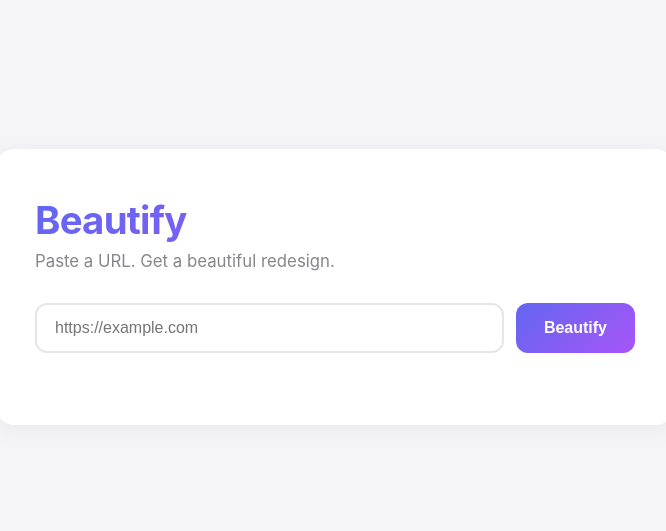
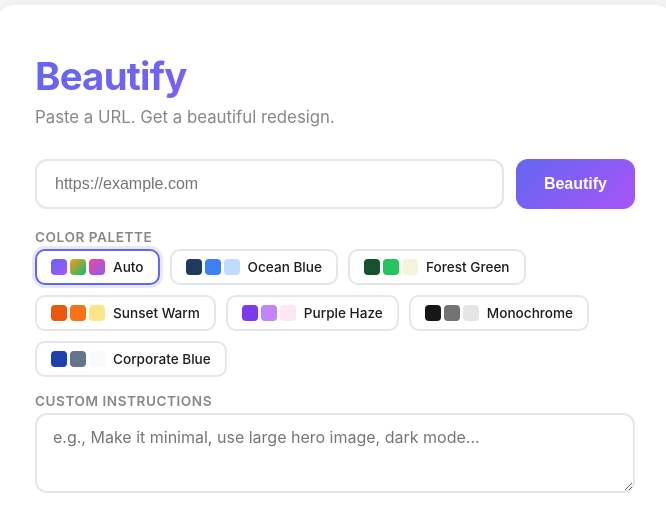
Before and after one commit to kian79/website-beautifier, a plain HTML site: page static/index.html in a window 1280 px wide. Shown: the part 113-644 px from the top of the page, without its empty margins (305-971 px from the left). Drawn offline with Linux system fonts and the light colour scheme.

Commit message:
Enhance the project

```diff
--- a/static/index.html
+++ b/static/index.html
@@ -82,6 +82,81 @@
     button:hover { opacity: 0.9; }
     button:active { transform: scale(0.98); }
     button:disabled { opacity: 0.5; cursor: not-allowed; transform: none; }
+
+    .options {
+      margin-top: 20px;
+      display: flex;
+      flex-direction: column;
+      gap: 16px;
+    }
+
+    label {
+      font-size: 0.85rem;
+      font-weight: 600;
+      color: #86868b;
+      text-transform: uppercase;
+      letter-spacing: 0.04em;
+      margin-bottom: 4px;
+      display: block;
+    }
+
+    .palette-grid {
+      display: flex;
+      flex-wrap: wrap;
+      gap: 10px;
+    }
+
+    .palette-option {
+      display: flex;
+      align-items: center;
+      gap: 8px;
+      padding: 8px 14px;
+      border: 2px solid #e5e5ea;
+      border-radius: 10px;
+      background: #fff;
+      cursor: pointer;
+      transition: border-color 0.2s, box-shadow 0.2s;
+      font-size: 0.85rem;
+      font-weight: 500;
+      color: #1d1d1f;
+      user-select: none;
+    }
+
+    .palette-option:hover {
+      border-color: #c7c7cc;
+      box-shadow: 0 2px 8px rgba(0,0,0,0.06);
+    }
+
+    .palette-option.selected {
+      border-color: #6366f1;
+      box-shadow: 0 0 0 3px rgba(99,102,241,0.15);
+    }
+
+    .swatches {
+      display: flex;
+      gap: 3px;
+    }
+
+    .swatch {
+      width: 16px;
+      height: 16px;
+      border-radius: 4px;
+    }
+
+    textarea {
+      width: 100%;
+      padding: 12px 16px;
+      font-size: 1rem;
+      font-family: inherit;
+      border: 2px solid #e5e5ea;
+      border-radius: 12px;
+      outline: none;
+      resize: vertical;
+      min-height: 80px;
+      transition: border-color 0.2s;
+    }
+
+    textarea:focus { border-color: #6366f1; }
 
     .status {
       margin-top: 24px;
@@ -178,6 +253,74 @@
           <input type="url" id="urlInput" placeholder="https://example.com" required>
           <button type="submit" id="submitBtn">Beautify</button>
         </div>
+
+        <div class="options">
+          <div>
+            <label>Color Palette</label>
+            <div class="palette-grid" id="paletteGrid">
+              <div class="palette-option selected" data-value="">
+                <div class="swatches">
+                  <div class="swatch" style="background: linear-gradient(135deg, #6366f1, #a855f7);"></div>
+                  <div class="swatch" style="background: linear-gradient(135deg, #f59e0b, #10b981);"></div>
+                  <div class="swatch" style="background: linear-gradient(135deg, #ec4899, #8b5cf6);"></div>
+                </div>
+                <span>Auto</span>
+              </div>
+              <div class="palette-option" data-value="Ocean Blue">
+                <div class="swatches">
+                  <div class="swatch" style="background: #1e3a5f;"></div>
+                  <div class="swatch" style="background: #3b82f6;"></div>
+                  <div class="swatch" style="background: #bfdbfe;"></div>
+                </div>
+                <span>Ocean Blue</span>
+              </div>
+              <div class="palette-option" data-value="Forest Green">
+                <div class="swatches">
+                  <div class="swatch" style="background: #14532d;"></div>
+                  <div class="swatch" style="background: #22c55e;"></div>
+                  <div class="swatch" style="background: #f5f5dc;"></div>
+                </div>
+                <span>Forest Green</span>
+              </div>
+              <div class="palette-option" data-value="Sunset Warm">
+                <div class="swatches">
+                  <div class="swatch" style="background: #ea580c;"></div>
+                  <div class="swatch" style="background: #f97316;"></div>
+                  <div class="swatch" style="background: #fde68a;"></div>
+                </div>
+                <span>Sunset Warm</span>
+              </div>
+              <div class="palette-option" data-value="Purple Haze">
+                <div class="swatches">
+                  <div class="swatch" style="background: #7c3aed;"></div>
+                  <div class="swatch" style="background: #c084fc;"></div>
+                  <div class="swatch" style="background: #fce7f3;"></div>
+                </div>
+                <span>Purple Haze</span>
+              </div>
+              <div class="palette-option" data-value="Monochrome">
+                <div class="swatches">
+                  <div class="swatch" style="background: #171717;"></div>
+                  <div class="swatch" style="background: #737373;"></div>
+                  <div class="swatch" style="background: #e5e5e5;"></div>
+                </div>
+                <span>Monochrome</span>
+              </div>
+              <div class="palette-option" data-value="Corporate Blue">
+                <div class="swatches">
+                  <div class="swatch" style="background: #1e40af;"></div>
+                  <div class="swatch" style="background: #64748b;"></div>
+                  <div class="swatch" style="background: #f8fafc;"></div>
+                </div>
+                <span>Corporate Blue</span>
+              </div>
+            </div>
+          </div>
+          <div>
+            <label for="instructionsInput">Custom Instructions</label>
+            <textarea id="instructionsInput" placeholder="e.g., Make it minimal, use large hero image, dark mode..."></textarea>
+          </div>
+        </div>
       </form>
 
       <div class="status">
@@ -201,7 +344,18 @@
   <script>
     const form = document.getElementById('beautifyForm');
     const urlInput = document.getElementById('urlInput');
+    const paletteGrid = document.getElementById('paletteGrid');
+    const instructionsInput = document.getElementById('instructionsInput');
     const submitBtn = document.getElementById('submitBtn');
+    let selectedPalette = '';
+
+    paletteGrid.addEventListener('click', (e) => {
+      const option = e.target.closest('.palette-option');
+      if (!option) return;
+      paletteGrid.querySelectorAll('.palette-option').forEach(el => el.classList.remove('selected'));
+      option.classList.add('selected');
+      selectedPalette = option.dataset.value;
+    });
     const loading = document.getElementById('loading');
     const error = document.getElementById('error');
     const result = document.getElementById('result');
@@ -244,7 +398,11 @@
         const res = await fetch('/api/beautify', {
           method: 'POST',
           headers: { 'Content-Type': 'application/json' },
-          body: JSON.stringify({ url }),
+          body: JSON.stringify({
+            url,
+            color_palette: selectedPalette || null,
+            instructions: instructionsInput.value.trim() || null,
+          }),
         });
 
         const data = await res.json();
```
Also changed, not shown: 2 other files.
